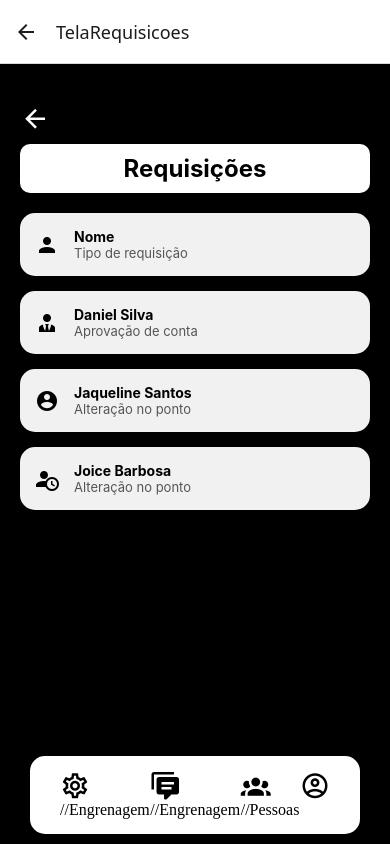
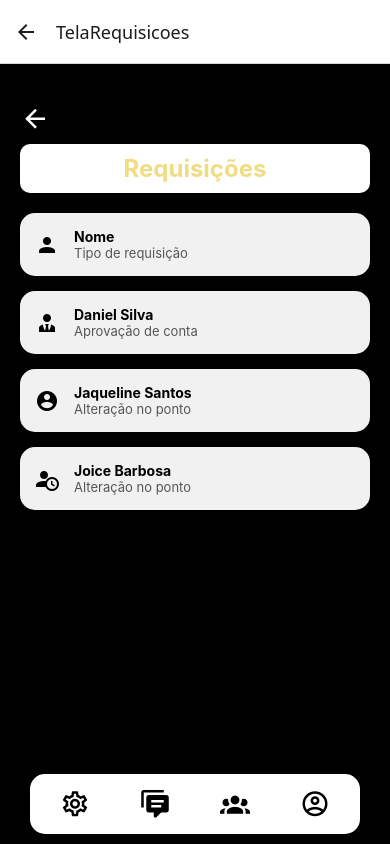
Before and after one commit to rafaeleites/T197_N24CD_Rafael_Leites, a React Native app in the folder projeto_devmoveis/: screen /TelaRequisicoes in a window 390 px wide. Built offline with nearby package versions, Linux system fonts and the light colour scheme.

Commit message:
Retirada de erros de comentarios - Telas Recursos e Requisiçoes

```diff
--- a/projeto_devmoveis/screens/TelaRecursos.js
+++ b/projeto_devmoveis/screens/TelaRecursos.js
@@ -3,9 +3,8 @@ import { View, Text, TouchableOpacity, StyleSheet } from 'react-native';
 import MaterialCommunityIcons from 'react-native-vector-icons/MaterialCommunityIcons';
 import { useNavigation } from '@react-navigation/native';
 
-const cor1 = '#000000'; //preto
-const cor2 = 'f0dc82'; //branco
-
+const cor1 = '#000000'; // preto
+const cor2 = 'f0dc82'; // dourado
 
 function TelaRecursos() {
   const navigation = useNavigation();
@@ -56,27 +55,31 @@ function TelaRecursos() {
           <Text style={styles.buttonText}>Controle de carga horária</Text>
         </TouchableOpacity>
       </View>
-      {/* Rodapé com ícones */} // COPIAR COMO MODELO DE RODAPÉ
+
+      {/* Rodapé com ícones - COPIAR COMO MODELO DE RODAPÉ */}
       <View style={styles.footer}>
         <TouchableOpacity onPress={() => navigation.navigate('TelaRecursos')}>
-          <MaterialCommunityIcons name="cog-outline" size={30} color="#000" />{' '}
-          //Engrenagem
+          <MaterialCommunityIcons name="cog-outline" size={30} color="#000" />
+          {/* Engrenagem */}
         </TouchableOpacity>
+
         <TouchableOpacity onPress={() => navigation.navigate('TelaRequisicoes')}>
-          <MaterialCommunityIcons name="comment-text-multiple" size={30} color="#000" />{' '}
-          //Engrenagem
+          <MaterialCommunityIcons name="comment-text-multiple" size={30} color="#000" />
+          {/* Comentários */}
         </TouchableOpacity>
-        <TouchableOpacity
-          onPress={() => navigation.navigate('TelaEstagiarios')}>
-          <MaterialCommunityIcons name="account-group" size={30} color="#000" />{' '}
-          //Pessoas
+
+        <TouchableOpacity onPress={() => navigation.navigate('TelaEstagiarios')}>
+          <MaterialCommunityIcons name="account-group" size={30} color="#000" />
+          {/* Pessoas */}
         </TouchableOpacity>
+
         <TouchableOpacity onPress={() => navigation.navigate('TelaPerfil')}>
           <MaterialCommunityIcons
-            name="account-circle-outline" //Foto de perfil
+            name="account-circle-outline"
             size={30}
             color="#000"
           />
+          {/* Foto de perfil */}
         </TouchableOpacity>
       </View>
     </View>
--- a/projeto_devmoveis/screens/TelaRequisicoes.js
+++ b/projeto_devmoveis/screens/TelaRequisicoes.js
@@ -2,8 +2,9 @@ import React from 'react';
 import { View, Text, StyleSheet, TouchableOpacity, Image, ScrollView } from 'react-native';
 import MaterialCommunityIcons from 'react-native-vector-icons/MaterialCommunityIcons';
 import { useNavigation } from '@react-navigation/native';
+
 const cor1 = '#000000'; //preto
-const cor2 = "f0dc82"; //dourado
+const cor2 = "#f0dc82"; //dourado
 const cor3 = '2F2F2F'; // Cinza
 const cor4 = 'F5F5DC'; // Bege
 const cor5 = 'B8860B'; // dourado2
@@ -41,20 +42,19 @@ export default function TelaRequisicoes() {
         ))}
       </ScrollView>
 
-      {/* Rodapé com ícones */} // COPIAR COMO MODELO DE RODAPÉ
+      {/* Rodapé com ícones */}
       <View style={styles.footer}>
         <TouchableOpacity onPress={() => navigation.navigate('TelaRecursos')}>
-          <MaterialCommunityIcons name="cog-outline" size={30} color="#000" />{' '}
-          //Engrenagem
+          <MaterialCommunityIcons name="cog-outline" size={30} color="#000" />
+          {/* Engrenagem */}
         </TouchableOpacity>
         <TouchableOpacity onPress={() => navigation.navigate('TelaRequisicoes')}>
-          <MaterialCommunityIcons name="comment-text-multiple" size={30} color="#000" />{' '}
-          //Engrenagem
+          <MaterialCommunityIcons name="comment-text-multiple" size={30} color="#000" />
+          {/* Comentários */}
         </TouchableOpacity>
-        <TouchableOpacity
-          onPress={() => navigation.navigate('TelaEstagiarios')}>
-          <MaterialCommunityIcons name="account-group" size={30} color="#000" />{' '}
-          //Pessoas
+        <TouchableOpacity onPress={() => navigation.navigate('TelaEstagiarios')}>
+          <MaterialCommunityIcons name="account-group" size={30} color="#000" />
+          {/* Pessoas */}
         </TouchableOpacity>
         <TouchableOpacity onPress={() => navigation.navigate('TelaPerfil')}>
           <MaterialCommunityIcons
@@ -66,8 +66,8 @@ export default function TelaRequisicoes() {
       </View>
     </View>
   );
+}
 
-}
 const styles = StyleSheet.create({
   container: {
     flex: 1,
```
